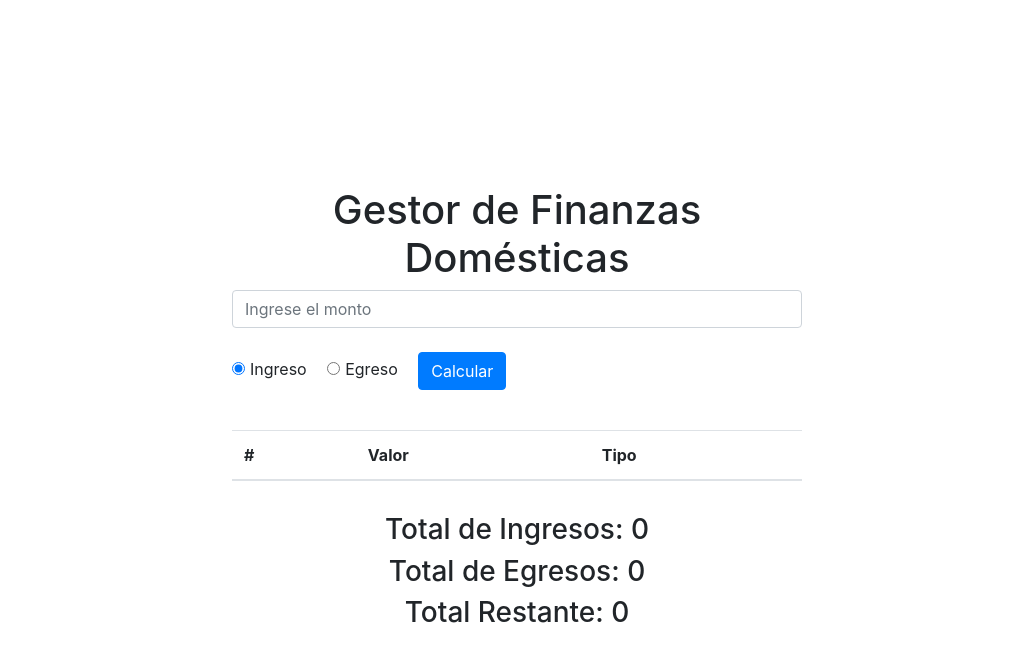
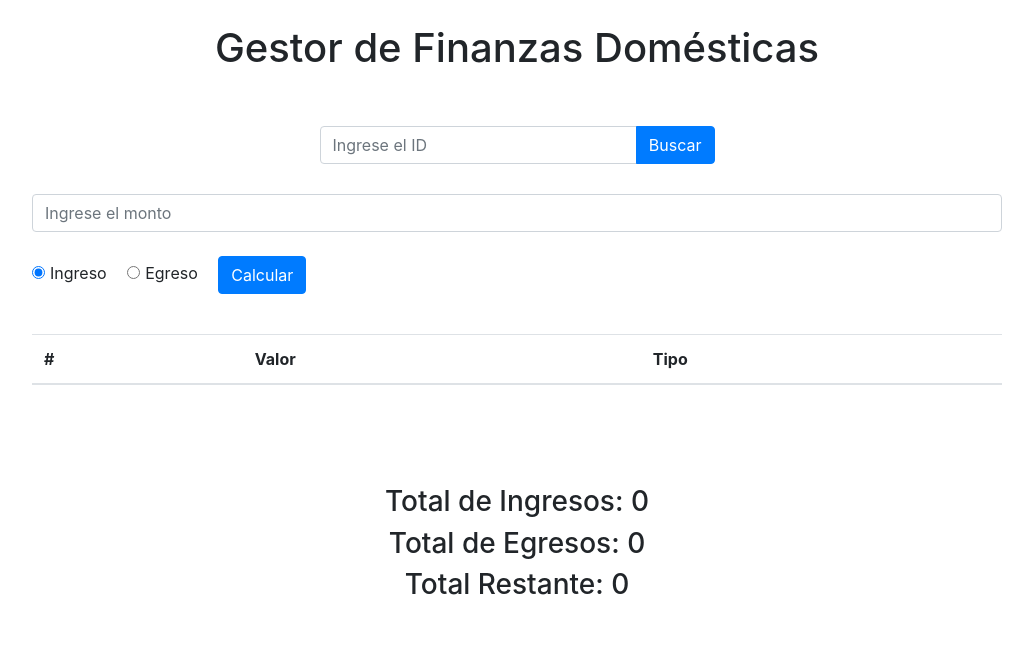
Before and after one commit to Santiago24x/presupuestoCasa, a plain HTML site: page index.html in a window 1280 px wide. Shown: the whole page, without its empty margins (123-1156 px from the left). Drawn offline with nearby package versions, Linux system fonts and the light colour scheme; no server answers.

Commit message:
style: :lipstick: Added a search engine and moved the styles to css

```diff
--- a/index.html
+++ b/index.html
@@ -5,47 +5,27 @@
     <meta name="viewport" content="width=device-width, initial-scale=1.0">
     <title>Registro de Ingresos y Egresos</title>
     <link rel="stylesheet" href="https://stackpath.bootstrapcdn.com/bootstrap/4.5.2/css/bootstrap.min.css">
-    <style>
-        body {
-            display: flex;
-            flex-direction: column;
-            align-items: center;
-            justify-content: center;
-            height: 100vh;
-            margin: 0;
-        }
+    <link rel="stylesheet" href="style.css">
 
-        .container {
-            max-width: 600px;
-            width: 100%;
-        }
-
-        .form-group, .form-check {
-            margin-bottom: 1rem;
-        }
-
-        .form-check-inline {
-            margin-right: 1rem;
-        }
-
-        .table {
-            margin-top: 2rem;
-        }
-
-        .container-totales {
-            text-align: center;
-            margin-top: 2rem;
-        }
-
-        h3 {
-            margin-bottom: 0.5rem;
-        }
-    </style>
     <script src="main.js" type="module" defer></script>
 </head>
 <body>
     <div class="container">
         <h1 class="text-center mt-4">Gestor de Finanzas Domésticas</h1>
+        <div class="container mt-4">
+            <div class="row">
+                <div class="col-md-6 offset-md-3">
+                    <div class="input-group">
+                        <input type="number" class="form-control" id="buscarPorId" placeholder="Ingrese el ID">
+                        <div class="input-group-append">
+                            <button class="btn btn-primary" type="button" id="btnBuscar">Buscar</button>
+                        </div>
+                    </div>
+                </div>
+            </div>
+        </div>
+
+
         <form action="">
             <div class="form-group">
                 <input type="number" pattern="[0-9]+" required name="valor" class="form-control" placeholder="Ingrese el monto">
@@ -59,6 +39,10 @@
                 <label class="form-check-label" for="egreso">Egreso</label>
             </div>
             <input type="submit" class="btn btn-primary mt-2 mb-2" value="Calcular">
+
+
+
+
         </form>
 
         <table class="table">
--- /dev/null
+++ b/style.css
@@ -0,0 +1,41 @@
+body {
+    /* display: flex;
+    flex-direction: column; */
+    align-items: center;
+    justify-content: center;
+    height: 100vh;
+    margin: 0;
+}
+
+.container {
+    max-width: 1000px;
+    width: 100%;
+}
+
+.form-group, .form-check {
+    margin-bottom: 1rem;
+}
+
+.form-check-inline {
+    margin-right: 1rem;
+}
+
+.table {
+    margin-top: 2rem;
+}
+
+
+
+h3 {
+    margin-bottom: 0.5rem;
+}
+
+.container-totales{
+    margin-top: 50px;
+    padding: 50px;
+    text-align: center;
+}
+
+.input-group{
+    padding: 30px;
+}
```
